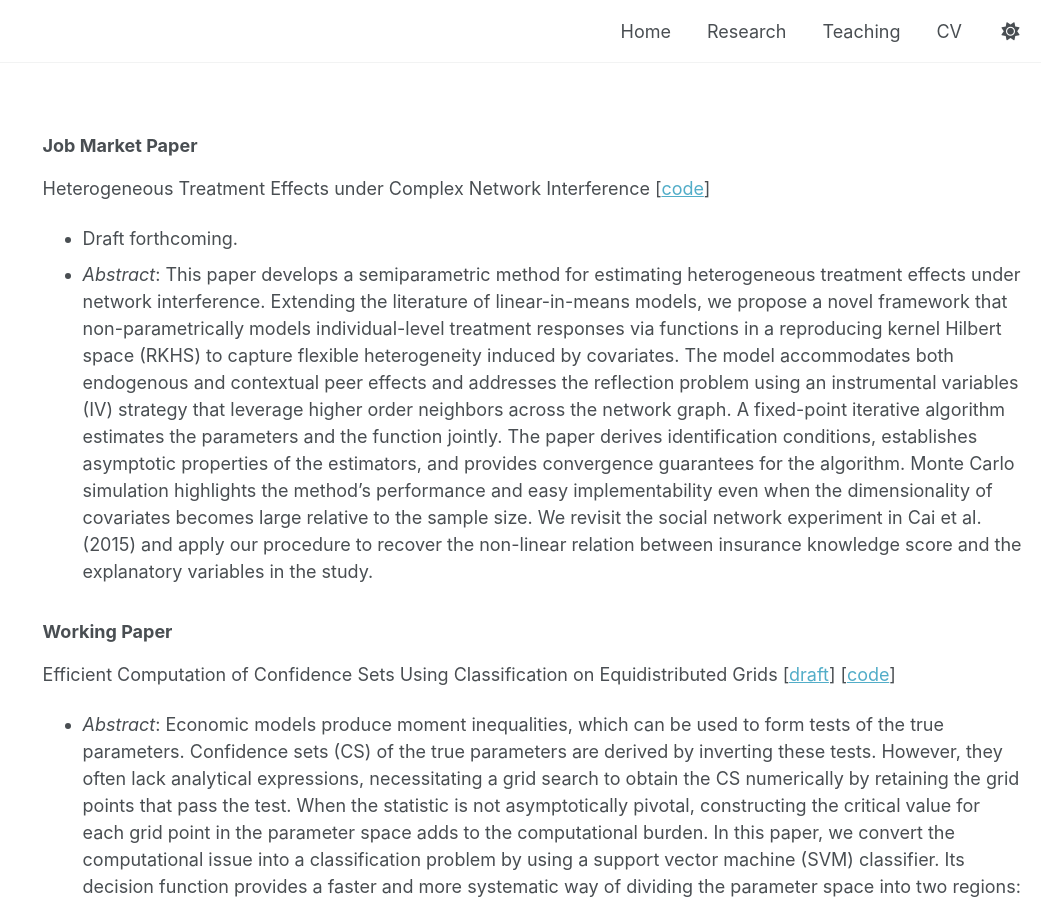
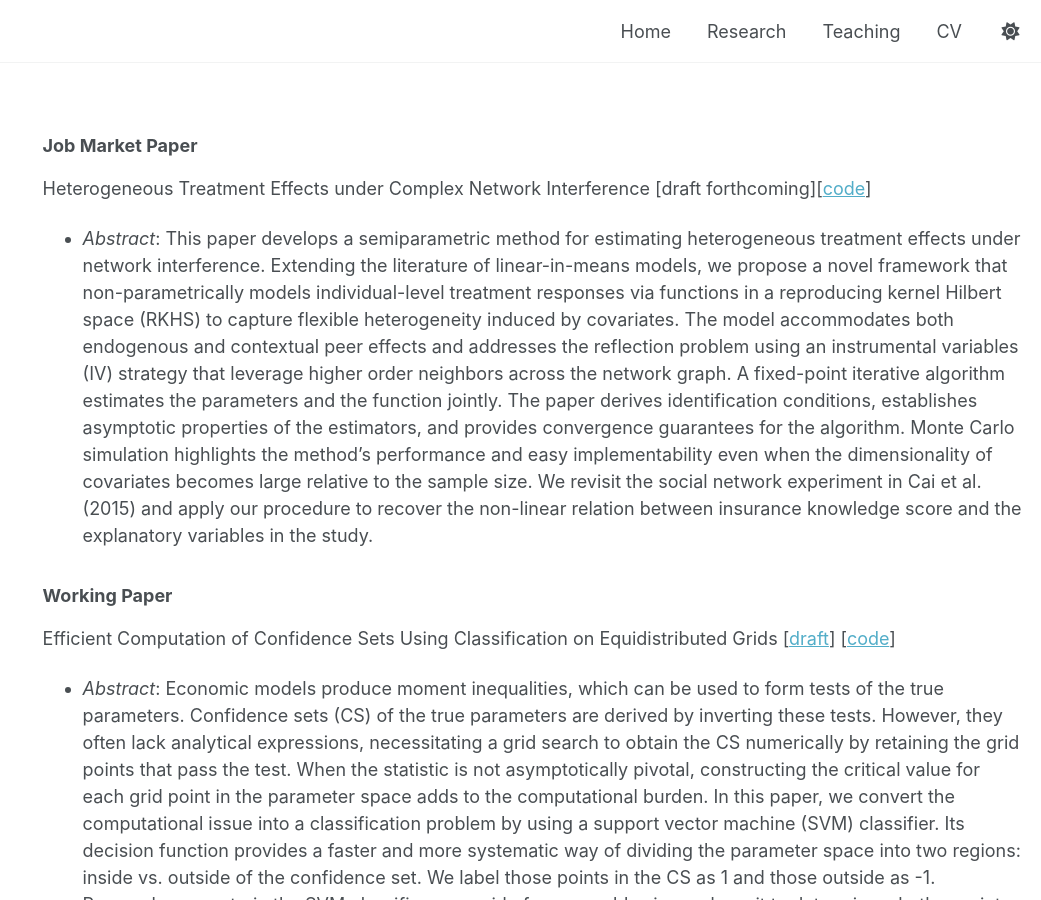
Before and after one commit to lbz5158/lujiezhou.github.io, a Jekyll site: the page built from _pages/publications.md, in a window 1280 px wide and 900 px high. Shown: the whole window, without its empty margins (239-1280 px from the left). Built offline with Jekyll 4.4.1, drawn with Linux system fonts in a browser that asks for light colours; part of the change alters nothing that is shown.

```diff
--- a/_pages/publications.md
+++ b/_pages/publications.md
@@ -11,8 +11,7 @@ redirect_from:
 {% include base_path %}
 
 ### Job Market Paper
-Heterogeneous Treatment Effects under Complex Network Interference [[code](https://github.com/lbz5158/network_rkhs)]
-* Draft forthcoming.
+Heterogeneous Treatment Effects under Complex Network Interference [draft forthcoming][[code](https://github.com/lbz5158/network_rkhs)]
 * *Abstract*: This paper develops a semiparametric method for estimating heterogeneous treatment effects under network interference. Extending the literature of linear-in-means models, we propose a novel framework that non-parametrically models individual-level treatment responses via functions in a reproducing kernel Hilbert space (RKHS) to capture flexible heterogeneity induced by covariates. The model accommodates both endogenous and contextual peer effects and addresses the reflection problem using an instrumental variables (IV) strategy that leverage higher order neighbors across the network graph. A fixed-point iterative algorithm estimates the parameters and the function jointly. The paper derives identification conditions, establishes asymptotic properties of the estimators, and provides convergence guarantees for the algorithm.  Monte Carlo simulation highlights the method’s performance and easy implementability even when the dimensionality of covariates becomes large relative to the sample size. We revisit the social network experiment in Cai et al. (2015) and apply our procedure to recover the non-linear relation between insurance knowledge score and the explanatory variables in the study.
 
 ### Working Paper
```
